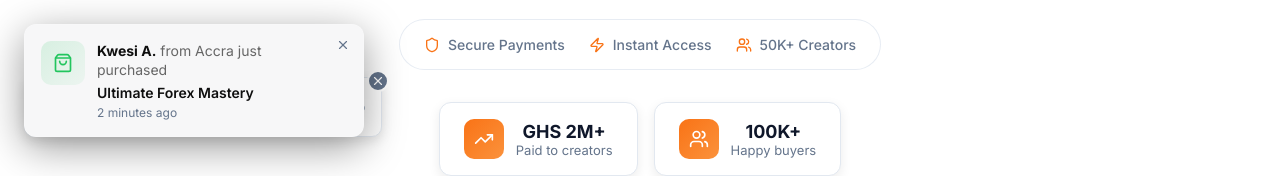
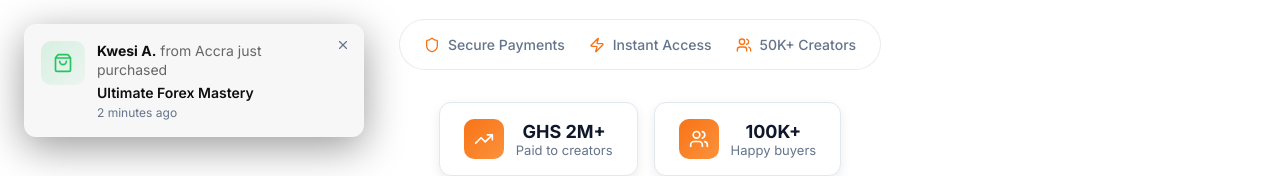
Before and after one commit to 37fury/dwom, a Next.js app: page / in a window 1280 px wide. Shown: the part 639-815 px from the top of the page. Built offline with nearby package versions, Linux system fonts and the light colour scheme; no server answers; the database is empty.

Commit message:
Remove duplicate LiveActivity notification - keep SocialProofPopup with preferred UI

```diff
--- a/app/components/LiveActivity.module.css
+++ /dev/null
@@ -1,110 +0,0 @@
-.widget {
-    position: fixed;
-    bottom: 24px;
-    left: 24px;
-    max-width: 360px;
-    background: white;
-    padding: 12px 16px;
-    border-radius: 10px;
-    box-shadow: 0 4px 12px rgba(0, 0, 0, 0.1);
-    display: flex;
-    align-items: center;
-    gap: 10px;
-    opacity: 0;
-    transform: translateY(20px);
-    transition: all 0.3s ease;
-    z-index: 50;
-    border: 1px solid #e2e8f0;
-}
-
-.widget.visible {
-    opacity: 1;
-    transform: translateY(0);
-}
-
-.dismissBtn {
-    position: absolute;
-    top: -8px;
-    right: -8px;
-    width: 22px;
-    height: 22px;
-    border-radius: 50%;
-    background: #64748b;
-    color: white;
-    border: 2px solid white;
-    display: flex;
-    align-items: center;
-    justify-content: center;
-    cursor: pointer;
-    transition: background 0.2s;
-    padding: 0;
-}
-
-.dismissBtn:hover {
-    background: #475569;
-}
-
-.pulse {
-    width: 32px;
-    height: 32px;
-    background: linear-gradient(135deg, #f97316 0%, #fb923c 100%);
-    border-radius: 50%;
-    display: flex;
-    align-items: center;
-    justify-content: center;
-    color: white;
-    flex-shrink: 0;
-}
-
-.content {
-    flex: 1;
-    font-size: 13px;
-    color: #0f172a;
-    line-height: 1.3;
-}
-
-.content strong {
-    color: #f97316;
-    font-weight: 600;
-}
-
-.product {
-    display: block;
-    font-weight: 500;
-    margin-top: 2px;
-    font-size: 12px;
-}
-
-.time {
-    font-size: 11px;
-    color: #94a3b8;
-    white-space: nowrap;
-}
-
-@media (max-width: 768px) {
-    .widget {
-        left: 12px;
-        right: 12px;
-        bottom: 16px;
-        max-width: none;
-        padding: 10px 14px;
-        gap: 8px;
-    }
-
-    .pulse {
-        width: 28px;
-        height: 28px;
-    }
-
-    .content {
-        font-size: 12px;
-    }
-
-    .product {
-        font-size: 11px;
-    }
-
-    .time {
-        font-size: 10px;
-    }
-}
--- a/app/components/LiveActivity.tsx
+++ /dev/null
@@ -1,79 +0,0 @@
-'use client';
-
-import { useEffect, useState } from 'react';
-import { ShoppingBag, X } from 'lucide-react';
-import styles from './LiveActivity.module.css';
-
-const sampleActivities = [
-    { name: "John from Accra", product: "Forex Mastery Course", time: "2 minutes ago" },
-    { name: "Amara from Lagos", product: "Ultimate Trading Guide", time: "5 minutes ago" },
-    { name: "Kwame from Kumasi", product: "Sports Betting Mastery", time: "8 minutes ago" },
-    { name: "Fatima from Kano", product: "Digital Marketing Pro", time: "12 minutes ago" },
-    { name: "Chidi from Enugu", product: "Music Production Master", time: "15 minutes ago" },
-];
-
-export default function LiveActivity() {
-    const [currentActivity, setCurrentActivity] = useState(0);
-    const [isVisible, setIsVisible] = useState(false);
-    const [isDismissed, setIsDismissed] = useState(false);
-
-    useEffect(() => {
-        // Check if user dismissed in this session
-        if (typeof window !== 'undefined' && sessionStorage.getItem('hideActivity')) {
-            setIsDismissed(true);
-            return;
-        }
-
-        // Show first activity after a longer delay
-        const showTimeout = setTimeout(() => {
-            setIsVisible(true);
-            // Auto-hide after 4 seconds
-            setTimeout(() => setIsVisible(false), 4000);
-        }, 5000);
-
-        // Rotate activities less frequently (every 20 seconds)
-        const interval = setInterval(() => {
-            if (isDismissed) return;
-            setIsVisible(true);
-            setTimeout(() => setIsVisible(false), 4000);
-            setCurrentActivity((prev) => (prev + 1) % sampleActivities.length);
-        }, 20000);
-
-        return () => {
-            clearTimeout(showTimeout);
-            clearInterval(interval);
-        };
-    }, [isDismissed]);
-
-    const handleDismiss = () => {
-        setIsVisible(false);
-        setIsDismissed(true);
-        if (typeof window !== 'undefined') {
-            sessionStorage.setItem('hideActivity', 'true');
-        }
-    };
-
-    if (isDismissed) return null;
-
-    const activity = sampleActivities[currentActivity];
-
-    return (
-        <div className={`${styles.widget} ${isVisible ? styles.visible : ''}`}>
-            <button
-                className={styles.dismissBtn}
-                onClick={handleDismiss}
-                aria-label="Dismiss"
-            >
-                <X size={14} />
-            </button>
-            <div className={styles.pulse}>
-                <ShoppingBag size={14} />
-            </div>
-            <div className={styles.content}>
-                <strong>{activity.name}</strong> just purchased
-                <span className={styles.product}>{activity.product}</span>
-            </div>
-            <span className={styles.time}>{activity.time}</span>
-        </div>
-    );
-}
--- a/app/page.tsx
+++ b/app/page.tsx
@@ -3,7 +3,6 @@ import Hero from './components/Hero';
 import Footer from './components/Footer';
 import CategoryList from './components/CategoryList';
 import MarketplaceGrid from './components/MarketplaceGrid';
-import LiveActivity from './components/LiveActivity';
 import ExitIntent from './components/ExitIntent';
 import Leaderboard, { mockTopSellers } from './components/Leaderboard';
 import SuccessStories from './components/SuccessStories';
@@ -41,7 +40,6 @@ export default async function Home(props: { searchParams: Promise<{ q?: string;
         <SuccessStories />
       </FadeIn>
       <Footer />
-      <LiveActivity />
       <ExitIntent />
       <SocialProofPopup />
     </main>
```
